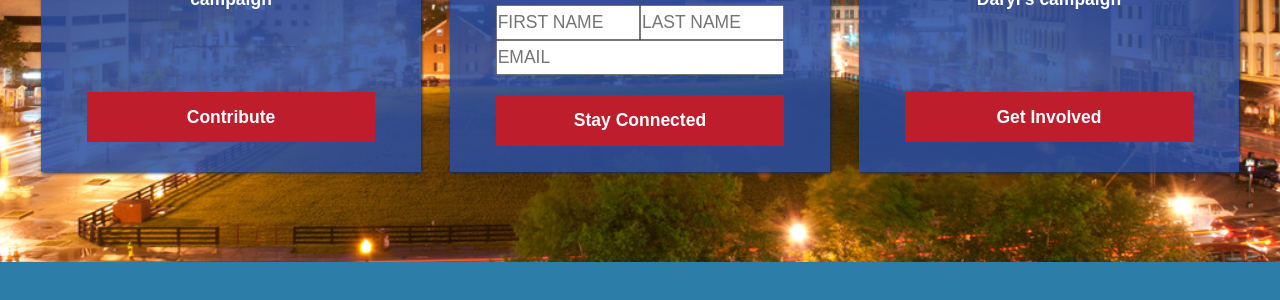
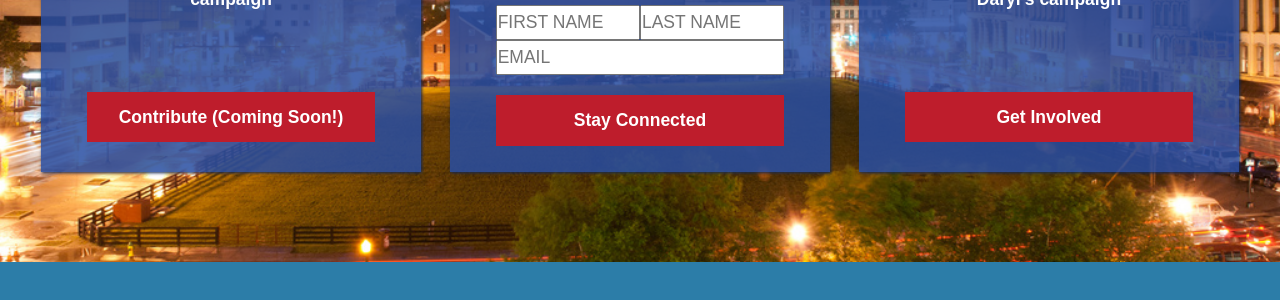
Before and after one commit to loveforfcps/loveforfcps.github.io, a Jekyll site: the page built from aboutdaryl.html, in a window 1280 px wide. Shown: the part 1545-1845 px from the top of the page. Built offline with Jekyll 4.4.1, drawn with Linux system fonts in a browser that asks for light colours; nearby versions of some CDN libraries.

Commit message:
CTA contribute coming soon

```diff
--- a/_includes/cta.html
+++ b/_includes/cta.html
@@ -6,7 +6,7 @@
         <p>Support Daryl by contributing to his campaign</p>
       </div>
       <div class="cta-button">
-        <a href="https://secure.actblue.com/contribute/page/watkinsforstaterep">Contribute</a>
+        <a href="#">Contribute (Coming Soon!)</a>
       </div>
     </div>
     <div class="cta-card email">
```
Also changed, not shown: 1 other file.
